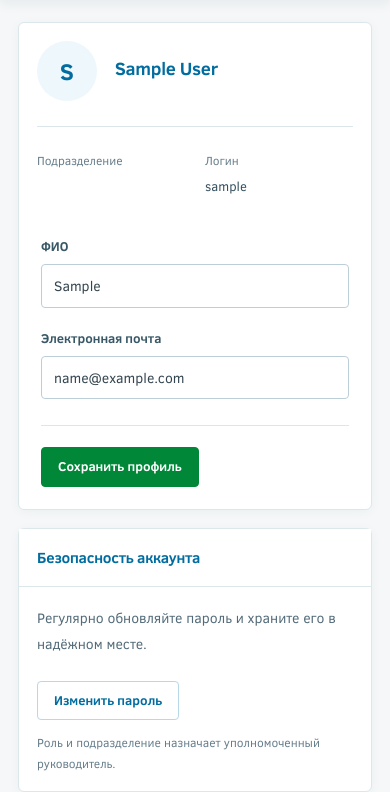
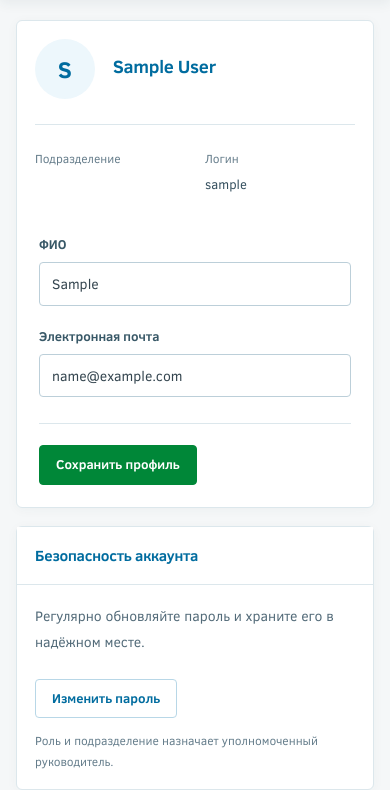
Before and after one commit to ReTrOBANAN/Volna, a Django app: page /profile/ in a window 390 px wide. Shown: the part 68-860 px from the top of the page. Run offline with Django 5.2, Linux system fonts and the light colour scheme; the visitor is signed in with stand-in values (Sample User, id 1); data that the repository does not hold is empty; parts of the project's set-up code (start-up, migrations or seed data) failed here and were passed over.

Commit message:
Уменьшить отступы содержимого ещё на два пикселя

```diff
--- a/static/css/gorvolna-theme.css
+++ b/static/css/gorvolna-theme.css
@@ -48,7 +48,7 @@
 }
 
 body { background: var(--bg); color: var(--ink); }
-.main-content { padding: 32px 34px 0; }
+.main-content { padding: 30px 32px 0; }
 a { color: var(--brand-blue-ink); }
 a:hover { color: var(--brand-green-ink); }
 h1 { color: var(--brand-blue); font-weight: 700; letter-spacing: -.65px; }
@@ -253,15 +253,15 @@ tbody tr:hover { background: #f8fcfe; }
 .login-copyright { color: #526f80; }
 
 @media (min-width: 1500px) {
-  .main-content { padding-top: 36px; }
+  .main-content { padding-top: 34px; }
 }
 
 @media (max-width: 1200px) {
-  .main-content { padding: 25px 22px 0; }
+  .main-content { padding: 23px 20px 0; }
 }
 
 @media (max-width: 760px) {
-  .main-content { padding: 22px 18px 0; }
+  .main-content { padding: 20px 16px 0; }
   .brand .brand-logo { max-width: 184px; }
   .login-brand .brand-logo { max-width: 220px; }
   .login-story { border-right: 0; border-bottom: 1px solid var(--line); }
--- a/templates/newsroom/partials/theme_styles.html
+++ b/templates/newsroom/partials/theme_styles.html
@@ -1,5 +1,5 @@
 {% load static %}
 <link rel="stylesheet" href="{% static 'css/app.css' %}?v=20261108-gorvolna">
-<link rel="stylesheet" href="{% static 'css/gorvolna-theme.css' %}?v=20261109-content-padding">
+<link rel="stylesheet" href="{% static 'css/gorvolna-theme.css' %}?v=20261109-content-padding-2">
 <link rel="stylesheet" href="{% static 'css/gorvolna-components.css' %}?v=20261108-gorvolna">
 <link rel="icon" type="image/png" sizes="32x32" href="{% static 'brand/gorvolna-favicon.png' %}">
```
